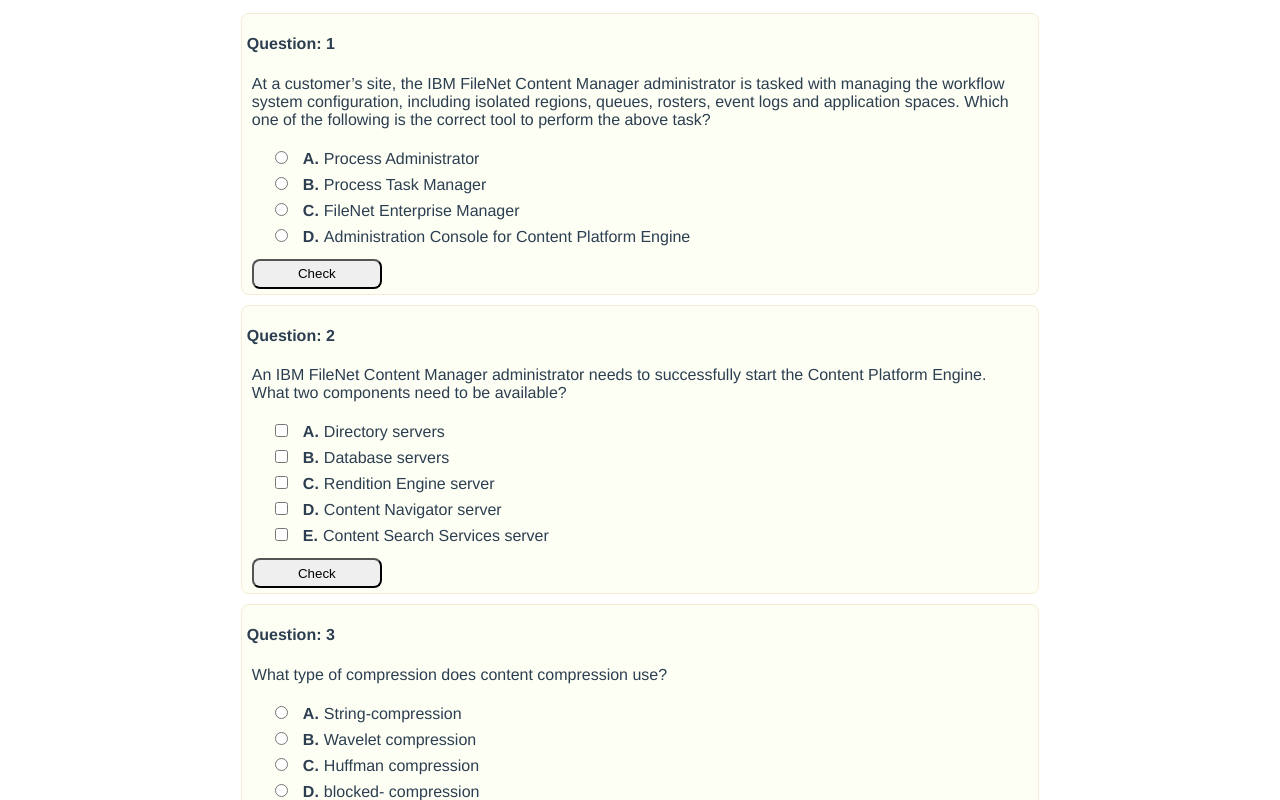
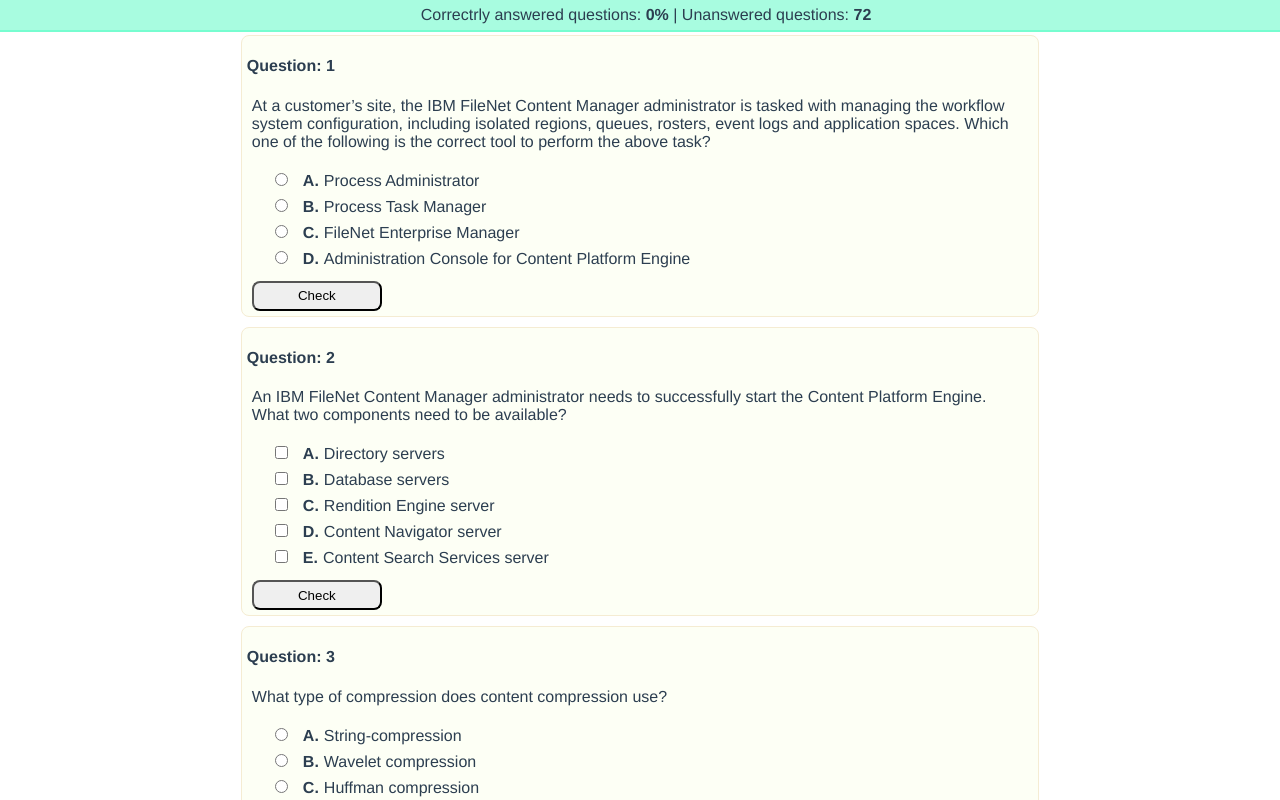
Before and after one commit to ooutofmind/simple-test-utility, a Vue app: page / in a window 1280 px wide. Shown: the top 800 px of the page. Built offline with nearby package versions, Linux system fonts and the light colour scheme.

Commit message:
adding stats panel

```diff
--- a/src/App.vue
+++ b/src/App.vue
@@ -1,9 +1,11 @@
 <template>
     <div id="app">
-        <div :class="{outerCard: true}" v-for="(card, index) in questions" v-bind:key="card.title">
-            <QuestionCard :cardData="card" :questionNumber="index + 1"/>
+        <div class="stats">Correctrly answered questions: <strong>{{percentage}}%</strong> | Unanswered questions: <strong>{{unAnsweredQuestions}}</strong></div>
+        <div class="cardsContainer">
+            <div :class="{outerCard: true}" v-for="(card, index) in questions" v-bind:key="card.title">
+                <QuestionCard :cardData="card" :questionNumber="index + 1" @stats-update="updateStats($event)"/>
+            </div>
         </div>
-        <button v-on:click="evaluate">Evaluate</button>
     </div>
 </template>
 
@@ -47,12 +49,24 @@
             shuffle(testData);
 
             return {
-                questions: testData
+                questions: testData,
+                answeredCorrect: 0,
+                unAnsweredQuestions: testData.length
+            }
+        },
+        computed: {
+            percentage: function () {
+                let rate = (this.answeredCorrect * 100) / testData.length;
+                return Math.round((rate + Number.EPSILON) * 100) / 100;
             }
         },
         methods: {
-            evaluate: function () {
+            updateStats: function (passed) {
+                --this.unAnsweredQuestions;
 
+                if(passed) {
+                    ++this.answeredCorrect;
+                }
             }
         }
     }
@@ -67,9 +81,25 @@
         color: #2c3e50;
     }
 
+    .cardsContainer {
+        margin-top: 30px;
+    }
+
     .outerCard {
         width: 70%;
         display: inline-block;
         margin: 5px;
     }
+
+    .stats {
+        position: fixed;
+        top: 0;
+        left: 0;
+        z-index: 999;
+        width: 100%;
+        background: #8afbd5bd;
+        padding: 6px;
+        border: none;
+        border-bottom: 2px solid #51ffc58f;
+    }
 </style>
--- a/src/components/QuestionCard.vue
+++ b/src/components/QuestionCard.vue
@@ -25,6 +25,8 @@
         methods: {
             updateAnswer: function (stateClass) {
                 this.stateClass = stateClass;
+
+                this.$emit('stats-update', this.stateClass  === 'passed');
             }
         },
     }
--- a/src/components/TestGroup.vue
+++ b/src/components/TestGroup.vue
@@ -68,6 +68,7 @@
             },
             updateAnswerState: function () {
                 this.isAnswerHidden = this.stateClass === CARD_STATE.NOT_ANSWERED;
+
                 this.$emit('answer-update', this.stateClass);
             }
         }
```
